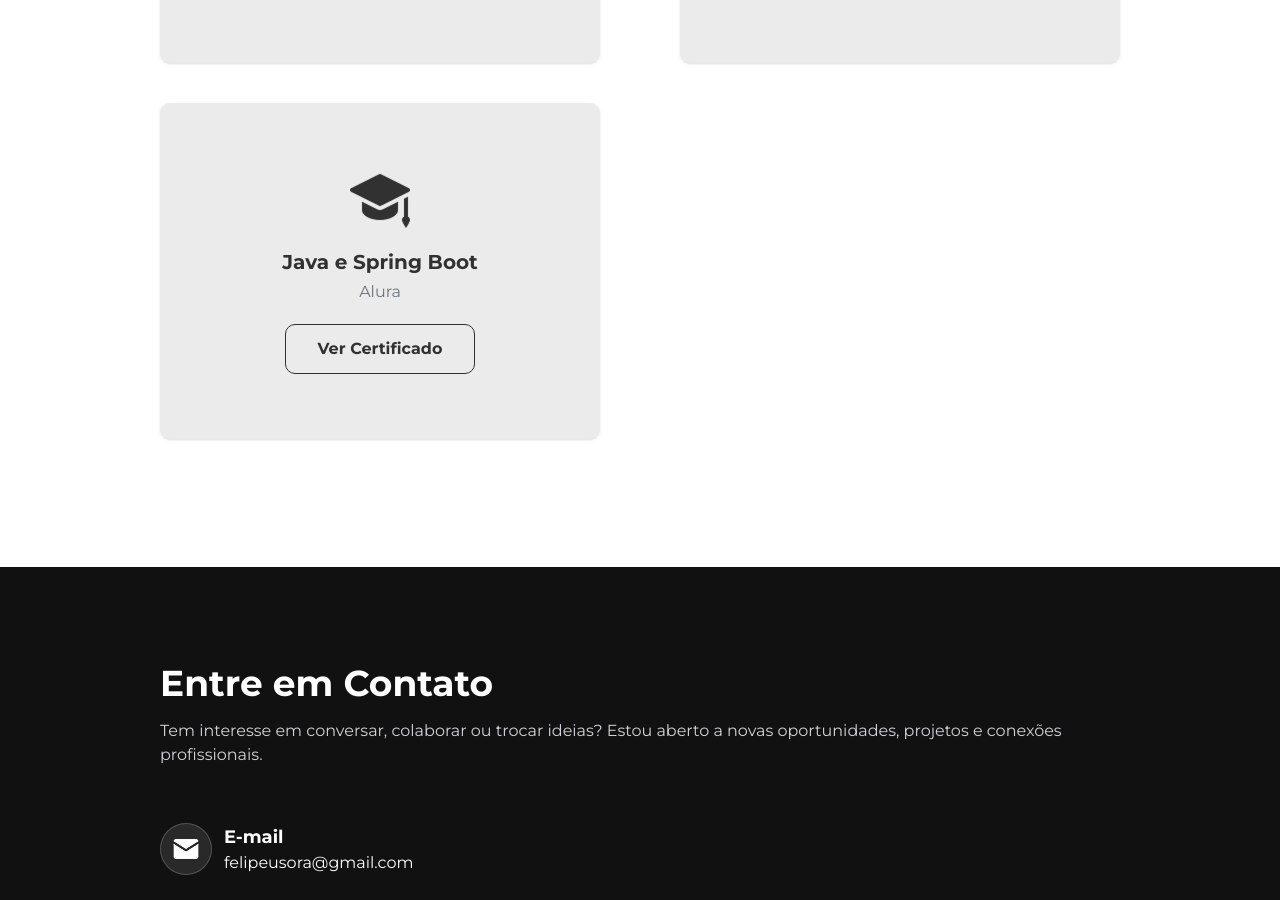
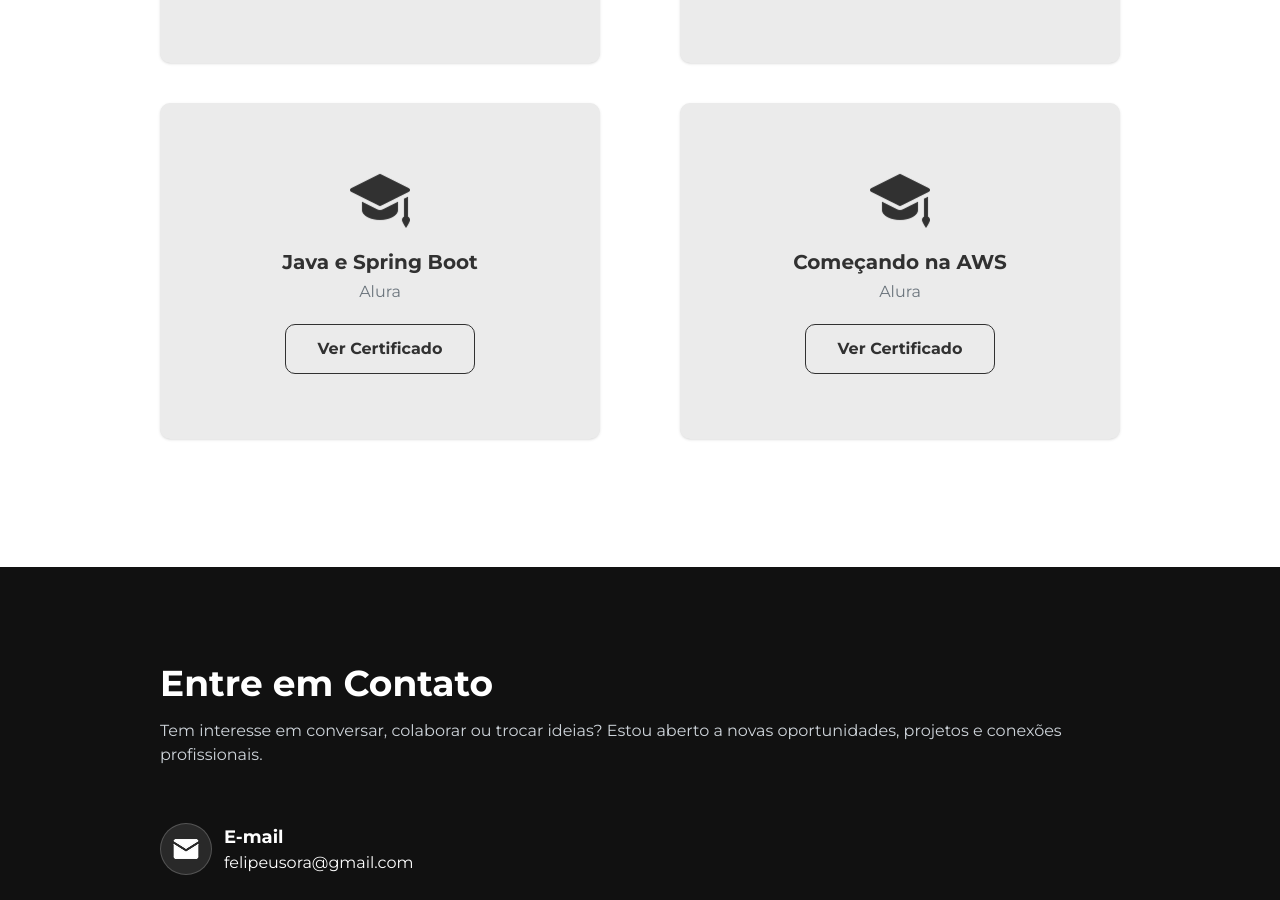
Before and after one commit to felipesora/portifolio, a React (Vite) app: page / in a window 1280 px wide. Shown: the part 7301-8201 px from the top of the page. Built offline with nearby package versions, Linux system fonts and the light colour scheme.

Commit message:
feat: adicionando README

```diff
--- a/src/components/Certificados/CardCertificado.tsx
+++ b/src/components/Certificados/CardCertificado.tsx
@@ -3,7 +3,7 @@ import IconeCertificado from "../../assets/icons/icone-certificado.png"
 
 const CardCertificado = ({ nome, instituicao, link }: CardCertificadoProps) => {
     return (
-        <div className="bg-[#EBEBEB] shadow-sm rounded-[10px] py-16 px-24 flex flex-col gap-5 items-center border border-transparent hover:border-[#111111] hover:-translate-y-1 hover:shadow-md transition-all duration-300 ease-out [@media(max-width:1540px)]:w-[100%] [@media(max-width:1180px)]:py-12 [@media(max-width:410px)]:px-16">
+        <div className="bg-[#EBEBEB] shadow-sm rounded-[10px] py-16 px-24 flex flex-col gap-5 items-center border border-transparent hover:border-[#111111] hover:-translate-y-1 hover:shadow-md transition-all duration-300 ease-out [@media(max-width:1540px)]:w-[100%] [@media(max-width:1180px)]:py-12 [@media(max-width:1230px)]:px-16">
             <img src={IconeCertificado} alt="icone certificado" />
 
             <div className="flex flex-col gap-1 items-center">
--- a/src/components/Certificados/dataCertificados.ts
+++ b/src/components/Certificados/dataCertificados.ts
@@ -31,4 +31,10 @@ export const certificados: Certificado[] = [
         instituicao: "Alura",
         link: "https://drive.google.com/file/d/1g07iBikzvRL63sFSDmG7ngSgxpQZ45i6/view?usp=sharing"
     },
+    {
+        id: 6,
+        nome: "Começando na AWS",
+        instituicao: "Alura",
+        link: "https://drive.google.com/file/d/1IMQ101zCQv6NHWh-dsbR2CYcEyII_InV/view?usp=sharing"
+    },
 ];
```
Also changed, not shown: 1 other file (tests, documents, lock files or other folders).
